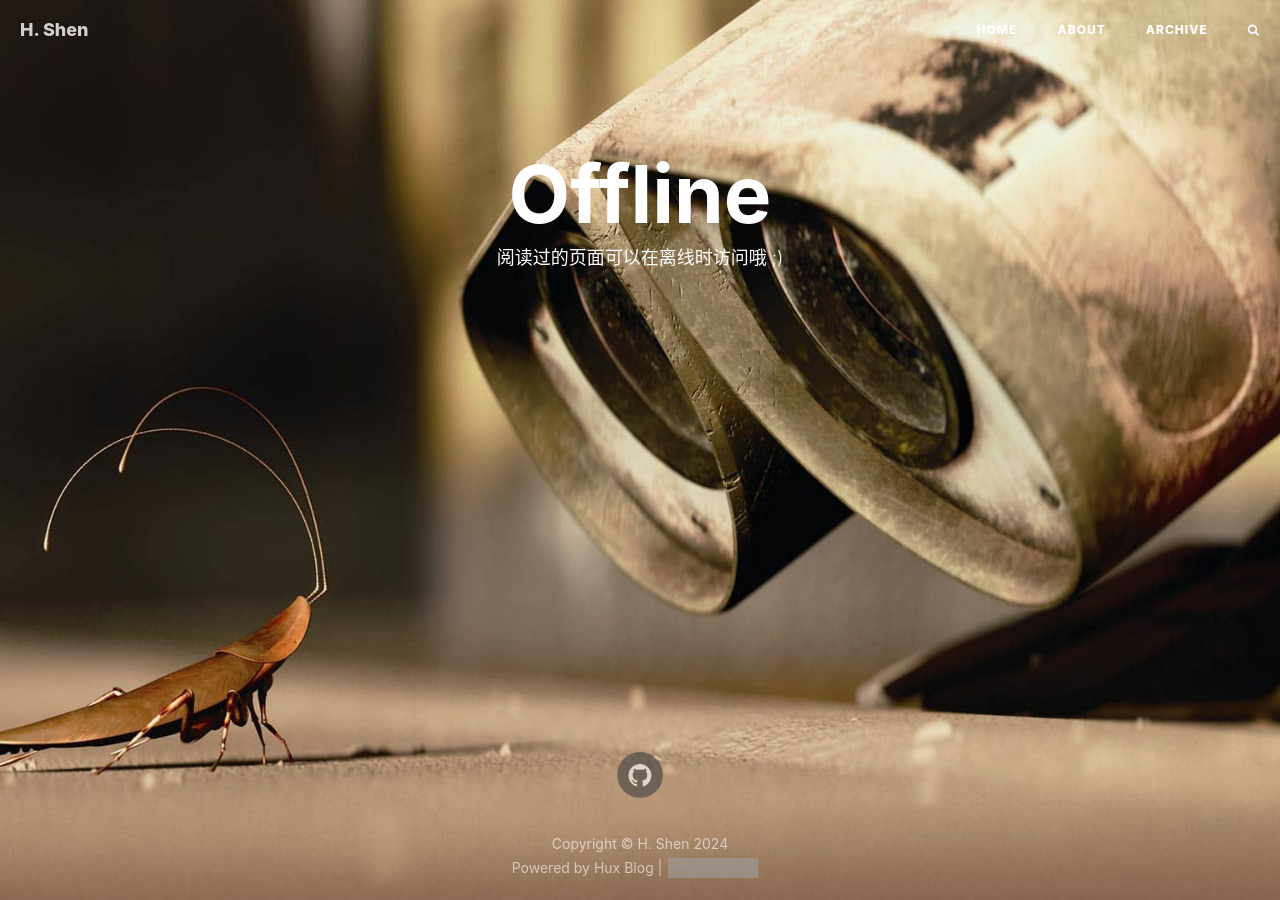
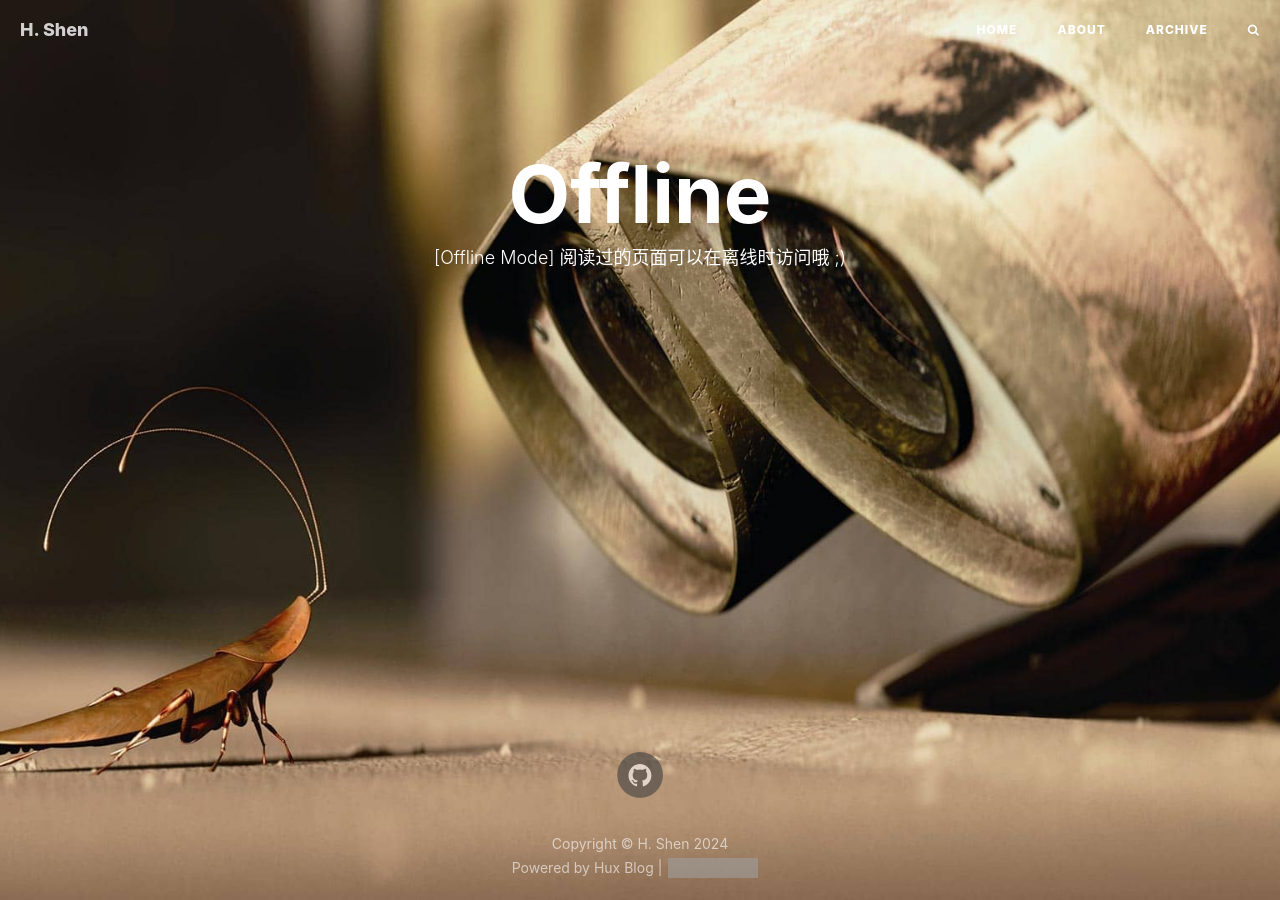
Before and after one commit to Jacques2022/Jacques2022.github.io, a Jekyll site: the page built from offline.html, in a window 1280 px wide. Built offline with Jekyll 4.4.1, drawn with Linux system fonts in a browser that asks for light colours; nearby versions of some CDN libraries; comment, search, counter and statistics services are not loaded; grey boxes are pictures that could not be loaded.

Commit message:
Fix Homepage

```diff
--- a/_config.yml
+++ b/_config.yml
@@ -75,7 +75,7 @@
 # Sidebar settings
 sidebar: true # whether or not using Sidebar.
 sidebar-about-description: "Explore the unknowns. <br> 探索未知。"
-sidebar-avatar: https://github.com/Jacques2022/Jacques2022.github.io/blob/main/img/avatar.jpg # use absolute URL, seeing it's used in both `/` and `/about/`
+sidebar-avatar: https://raw.githubusercontent.com/Jacques2022/Jacques2022.github.io/main/img/avatar.jpg # use absolute URL, seeing it's used in both `/` and `/about/`
 
 # Featured Tags
 featured-tags: true # whether or not using Feature-Tags
--- a/_posts/2024-04-20-hello-world.markdown
+++ b/_posts/2024-04-20-hello-world.markdown
@@ -20,6 +20,8 @@
 [This is how to use interior hyper-ref.](#build)
 
 This is how to use exterior hyper-ref [课题组主页](https://kenyon.xmu.edu.cn)。
+
+This is how to quote codes: `code`.
 
 
 <p id = "build"></p>
--- a/offline.html
+++ b/offline.html
@@ -2,7 +2,7 @@
 layout: default
 title: Offline
 hide-in-nav: true
-description: "阅读过的页面可以在离线时访问哦 ;)"
+description: "[Offline Mode] 阅读过的页面可以在离线时访问哦 ;)"
 header-img: "img/404-bg.jpg"
 permalink: /offline.html
 ---
--- a/sw.js
+++ b/sw.js
@@ -31,7 +31,7 @@
 ]
 const HOSTNAME_WHITELIST = [
   self.location.hostname,
-  "huangxuan.me",
+  "jacques2022.github.io",
   "yanshuo.io",
   "cdnjs.cloudflare.com"
 ]
```
